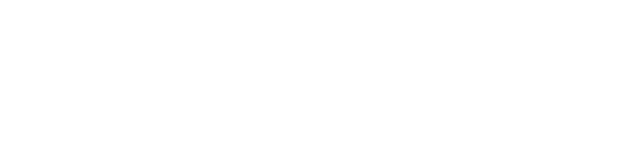
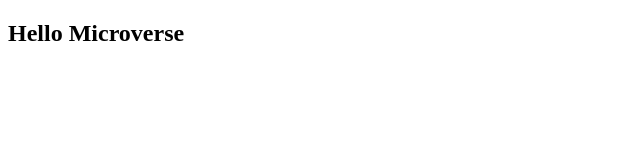
Before and after one commit to umairarshadbutt/Hello, a plain HTML site: page index.html in a window 1280 px wide. Shown: the whole page, without its empty margins (0-640 px from the left). Drawn offline with Linux system fonts and the light colour scheme.

Commit message:
Add a heading

```diff
--- a/index.html
+++ b/index.html
@@ -4,7 +4,9 @@
     <meta charset="UTF-8" />
     <meta http-equiv="X-UA-Compatible" content="IE=edge" />
     <meta name="viewport" content="width=device-width, initial-scale=1.0" />
-    <title>Document</title>
+    <title>CR Training</title>
   </head>
-  <body></body>
+  <body>
+    <h2>Hello Microverse</h2>
+  </body>
 </html>
```
